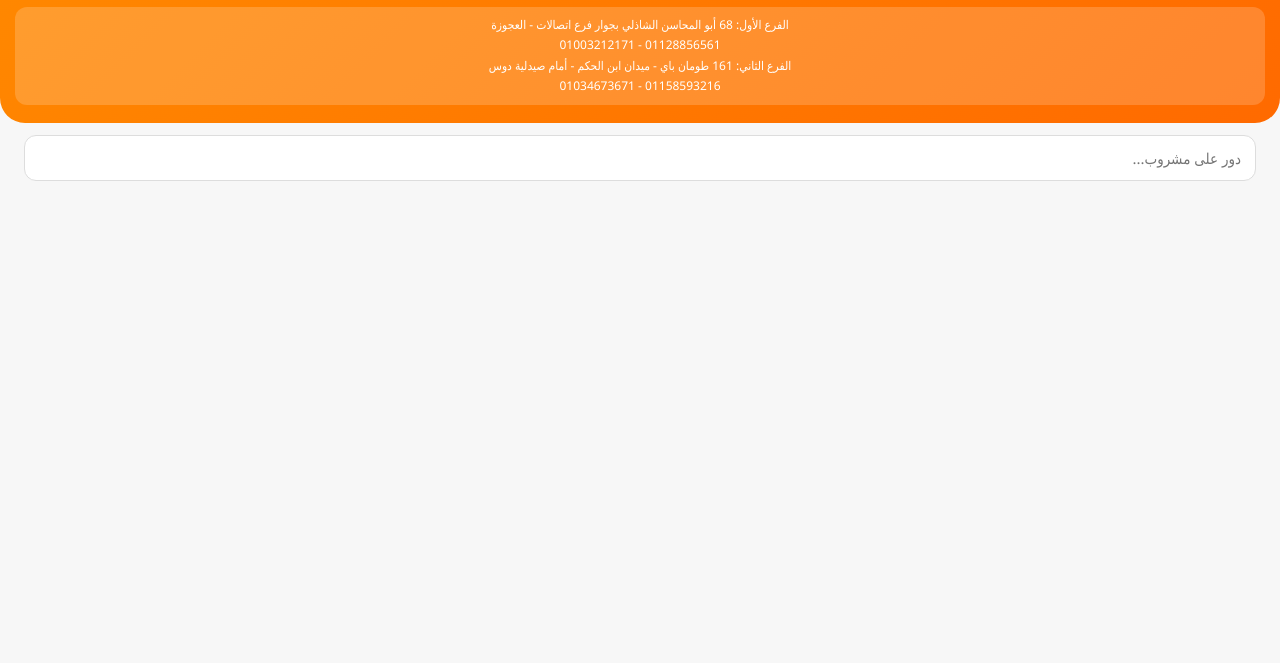
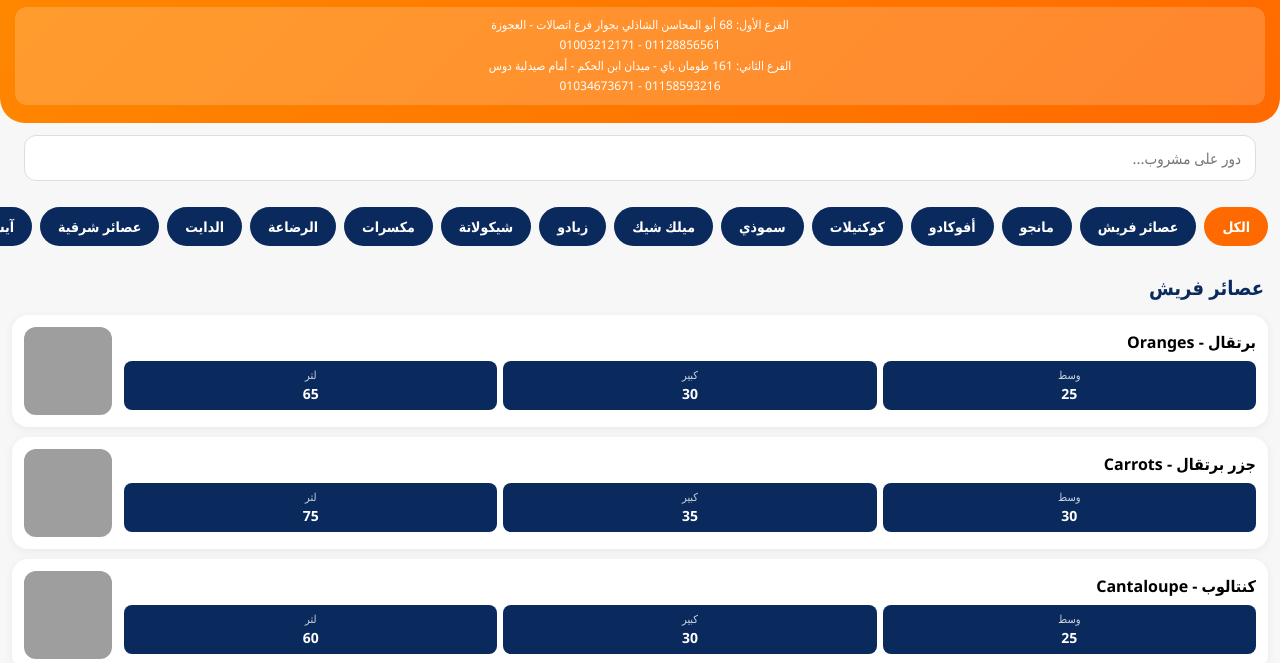
Before and after one commit to mohameddd5217-eng/vitamin-menu, a plain HTML site: page index.html in a window 1280 px wide. Shown: the part 143-806 px from the top of the page. Drawn offline with Linux system fonts and the light colour scheme; grey boxes are pictures that could not be loaded.

Commit message:
Update index.html

```diff
--- a/index.html
+++ b/index.html
@@ -55,9 +55,50 @@ const IMGS={
 "آيس كريم و أطباق":"https://images.unsplash.com/photo-1563805042-7684c019e1cb?w=300",
 "مشروبات ساخنة":"https://images.unsplash.com/photo-1541167760496-1628856ab772?w=300"
 };
-const DATA=[
+  const DATA=[
 {cat:"عصائر فريش",items:[["برتقال - Oranges",[25,30,65]],["جزر برتقال - Carrots",[30,35,75]],["كنتالوب - Cantaloupe",[25,30,60]],["جوافة - Guava",[25,30,65]],["يوسفي - Tangerines",[20,25,50]],["فراولة - Strawberries",[25,30,70]],["فراولة قطع وعصير",[30,35,80]],["ليمون - Lemons",[20,25,50]],["ليمون نعناع - Mint Lemons",[20,25,50]],["ليمون لبن - Milk Lemons",[25,30,65]],["بطيخ - Watermelon",[25,30,70]],["كيوي - Kiwi",[35,40,90]],["موز - Bananas",[30,35,80]],["رمان - Pomegranates",[30,35,85]],["رمان حب - Pomegranate Seeds",[30,35,85]],["تين شوكي - Prickly Pear",[30,35,85]],["عنب - Grapes",[30,35,85]],["بلح بلبن - Dates",[30,35,80]],["جرجير - Arugula",[25,30,65]],["تفاح - Apples",[30,35,80]],["برقوق - Plums",[30,35,85]],["خوخ - Peaches",[30,35,85]],["أناناس - Pineapples",[40,45,120]]]},
 {cat:"مانجو",items:[["مانجو - Mango",[25,30,80]],["مانجو هاواي",[30,35,90]],["روميو وجوليت - مانجو + شرائح موز",[30,35,90]],["تنورة عدس - مانجو + حب رمان",[35,40,100]],["مانجو + موز + آيس كريم",[35,40,100]],["مانجو توينكز",[35,40,100]],["مانجوتشينو",[35,40,100]],["مانجو + نسكافيه",[35,40,100]],["مانجو آيس كريم",[35,40,100]],["مانجو كيوي",[35,40,100]],["مانجو خوخ",[35,40,100]]]},
 {cat:"أفوكادو",items:[["أفوكادو بالعسل",[60,70,180]],["أفوكادو توت",[60,70,180]],["أفوكادو فراولة",[60,70,180]],["أفوكادو كيوي",[65,75,190]],["أفوكادو خوخ",[65,75,190]],["أفوكادو أناناس",[65,75,190]],["أفوكادو مانجو",[60,70,180]],["أفوكادو رمان",[65,75,190]],["أفوكادو جوز هند",[65,75,190]],["أفوكادو كاجو",[80,90,210]],["أفوكادو مكسرات",[80,90,210]]]},
 {cat:"كوكتيلات",items:[["كوكتيل نصف ضربة",[30,35,90]],["سمارت | برتقال + خوخ",[35,40,90]],["فيفا | بلح + موز + آيس كريم",[35,40,90]],["بينا كولادا | برتقال + أناناس + جوز هند",[50,55,130]],["لوتس | مانجو + فراولة + آيس كريم",[35,40,90]],["سيمبا | بلح + أوريو + آيس كريم",[35,40,90]],["مارجريت | مانجو + جوز هند + آيس كريم",[35,40,90]],["فيتامين سي | برتقال + جوافة + ليمون",[35,40,90]],["صن شاين | سفن + ليمون نعناع",[30,35,85]],["انتعاش | أناناس + ليمون نعناع",[40,45,105]],["بطيخ نعناع",[25,30,70]],["هيموجلوبين | فراولة + رمان + بنجر",[35,40,90]],["سوبر مان | موز + بلح + جرجير + كيوي",[40,45,100]],["هالك | أفوكادو + كيوي + بلح + حلاوة + عسل",[70,80,90]],["ايرون مان | بلح + حلاوة + آيس كريم",[35,40,90]],["كات وومان | فراولة + موز + لبن",[30,35,85]],["كابتن أمريكا | فراولة + بلح + مانجو",[35,40,90]],["بات مان | بلح + موز + مكسرات",[55,60,140]]]},
-{cat:"سموذي",items:[["سموذي فراولة",[30,35,80]],["سموذي مانجو",[30,35,90]],["سمو
+{cat:"سموذي",items:[["سموذي فراولة",[30,35,80]],["سموذي مانجو",[30,35,90]],["سموذي أناناس",[45,50,120]],["سموذي بطيخ",[30,35,80]],["سموذي توت",[30,35,80]],["سموذي مانجو خوخ",[35,40,100]],["سموذي كيوي",[40,45,100]],["سموذي نعناع",[25,30,70]],["سموذي شيكولاتة",[30,35,80]]]},
+{cat:"ميلك شيك",items:[["ميلك فراولة",[30,35,80]],["ميلك فانيليا",[30,35,80]],["ميلك توت",[30,35,80]],["ميلك شيكولاتة",[30,35,80]],["ميلك مانجو",[30,35,80]],["ميلك موكا",[35,40,90]]]},
+{cat:"زبادو",items:[["زبادي عسل",[30,35,80]],["زبادي مانجو",[35,40,90]],["زبادي توت",[35,40,90]],["زبادي قطع فواكه",[40,45,105]],["زبادي فراولة",[35,40,90]]]},
+{cat:"شيكولاتة",items:[["توينكز",[35,40,95]],["أوريو",[35,40,95]],["هوهوز",[35,40,95]],["سنيكرز",[50,60,140]],["كيت كات",[50,60,140]]]},
+{cat:"مكسرات",items:[["جوز هند",[35,40,90]],["سوداني فانيليا",[40,45,100]],["سوداني شيكولاتة",[40,45,100]],["كاجو فانيليا",[70,80,190]]]},
+{cat:"الرضاعة",items:[["الأسد | سوبيا + فانيليا",[30,35,70]],["الفيل | سوبيا + شيكولاتة",[30,35,70]],["القرد | سوبيا + مانجو",[30,35,70]],["النمر | سوبيا + فراولة",[30,35,70]],["الحوت | سوبيا + كنتالوب",[30,35,70]],["التنين | سوبيا + توت",[30,35,70]]]},
+{cat:"الدايت",items:[["اللايت | سوبيا + فانيليا",[40,45,110]],["دايز | سوبيا + شيكولاتة",[40,45,110]],["دايتكو | سوبيا + مانجو",[35,40,95]],["بينك | سوبيا + فراولة",[40,45,110]],["ريلاكس | سوبيا + كنتالوب",[35,40,90]],["كيوي برتقال",[35,40,85]],["كيوي أناناس",[45,50,120]]]},
+{cat:"عصائر شرقية",items:[["قصب",[15,20,40],"10"],["قصب سوبيا",[20,25,50],"15"],["قصب برتقال",[20,25,50],"15"],["قصب بالآيس كريم",[25,30,60],"20"],["تمر هندي",[15,20,40],"10"],["سوبيا",[20,25,50],"15"],["كركديه",[20,25,50],"15"],["دوم",[20,25,50],"15"],["دوم باللبن",[25,30,60],"20"]]},
+{cat:"آيس كريم و أطباق",items:[["بولة آيس كريم",[15,15,15],"15"],["2 بولة آيس كريم",[25,25,25],"25"],["3 بولة آيس كريم",[35,35,35],"35"],["صنداي + صوص",[20,20,20],"20"],["رمانة",[50,50,50],"50"],["موزاليتا",[50,50,50],"50"],["فخفخينا آيس كريم",[50,50,50],"50"],["أوريو",[55,55,55],"55"],["قنبلة بالآيس",[60,60,60],"60"],["سنيكو مكس",[70,70,70],"70"],["بطيخ قطع",[50,50,50],"50"],["قنبلة فيتامين",[75,75,75],"75"],["مانجو قطع",[60,60,60],"60"],["جامبو دايت",[50,50,50],"50"],["مصراوي",[55,55,55],"55"]]},
+{cat:"مشروبات ساخنة",items:[["حمص الشام",[30,30,30],"30"],["بليلة باللبن",[35,35,35],"35"],["بليلة بالكنافة",[50,50,50],"50"],["بليلة بالمكسرات",[50,50,50],"50"],["سحلب",[35,35,35],"35"]]},
+];
+let active="الكل";
+function render(){
+const q=(document.getElementById('search').value||"").trim();
+const catsEl=document.getElementById('cats');catsEl.innerHTML="";
+["الكل",...DATA.map(d=>d.cat)].forEach(c=>{
+const b=document.createElement('button');b.textContent=c;b.className=c===active?'active':'';
+b.onclick=()=>{active=c;render()};
+catsEl.appendChild(b);
+});
+const list=document.getElementById('list');list.innerHTML="";
+DATA.forEach(sec=>{
+if(active!=="الكل" && active!==sec.cat) return;
+let items=sec.items.filter(it=>!q || it[0].includes(q));
+if(!items.length) return;
+let html=`<div class="section"><h2>${sec.cat}</h2>`;
+items.forEach(it=>{
+const isSingle = sec.cat==="آيس كريم و أطباق" || sec.cat==="مشروبات ساخنة";
+let priceHtml="";
+if(isSingle){ priceHtml=`<div class="prices"><div class="price"><small>السعر</small><b>${it[2]}</b></div></div>` }
+else if(sec.cat==="عصائر شرقية"){ priceHtml=`<div class="prices"><div class="price"><small>صغير</small><b>${it[2]}</b></div><div class="price"><small>وسط</small><b>${it[1][0]}</b></div><div class="price"><small>كبير</small><b>${it[1][1]}</b></div><div class="price"><small>لتر</small><b>${it[1][2]}</b></div></div>` }
+else{ priceHtml=`<div class="prices"><div class="price"><small>وسط</small><b>${it[1][0]}</b></div><div class="price"><small>كبير</small><b>${it[1][1]}</b></div><div class="price"><small>لتر</small><b>${it[1][2]}</b></div></div>` }
+html+=`<div class="card"><div class="info"><h3>${it[0]}</h3>${priceHtml}</div><img src="${IMGS[sec.cat]}"></div>`;
+});
+html+=`</div>`;list.innerHTML+=html;
+});
+}
+document.getElementById('search').addEventListener('input',render);
+render();
+</script>
+</body>
+</html>
```
